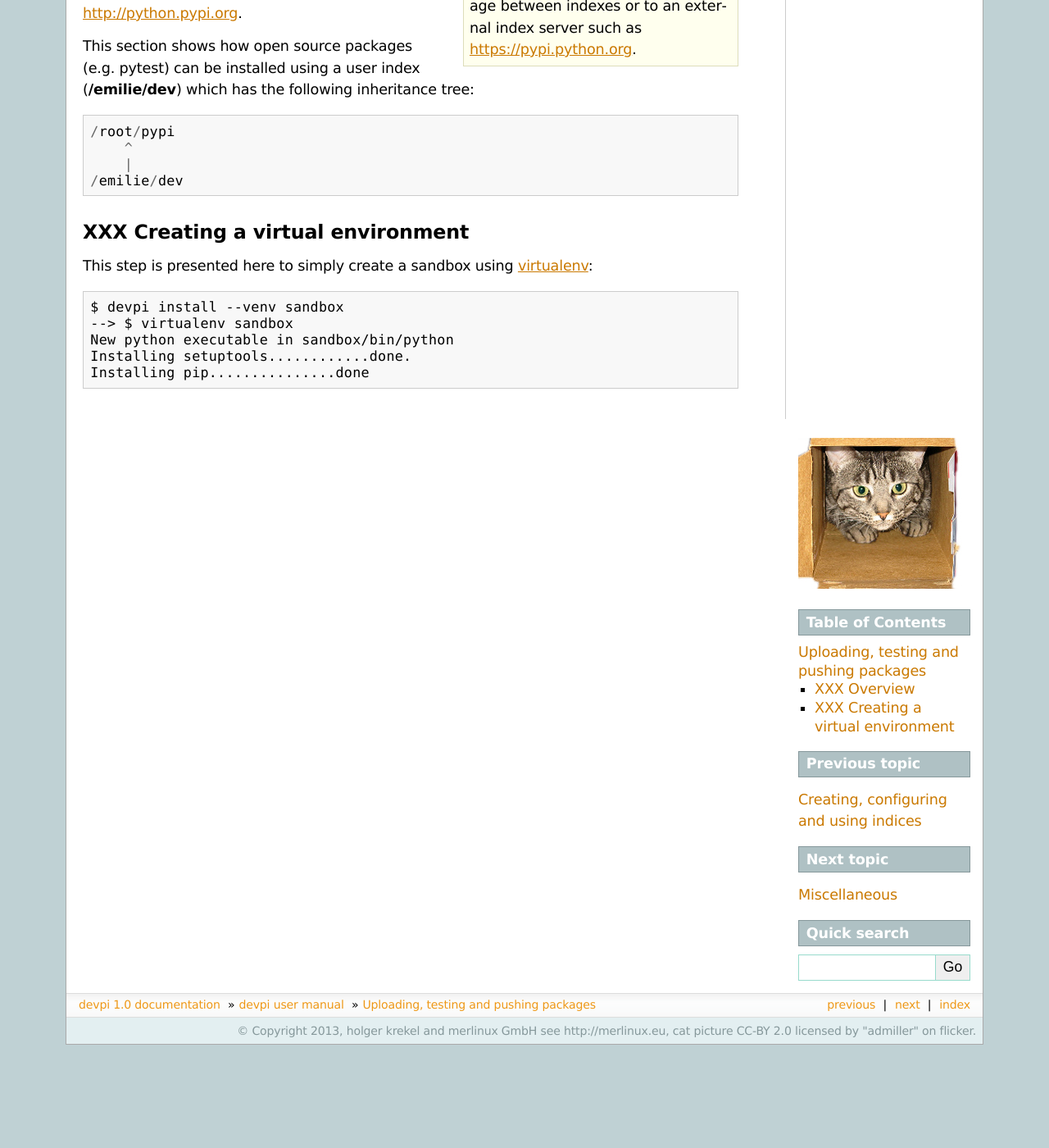
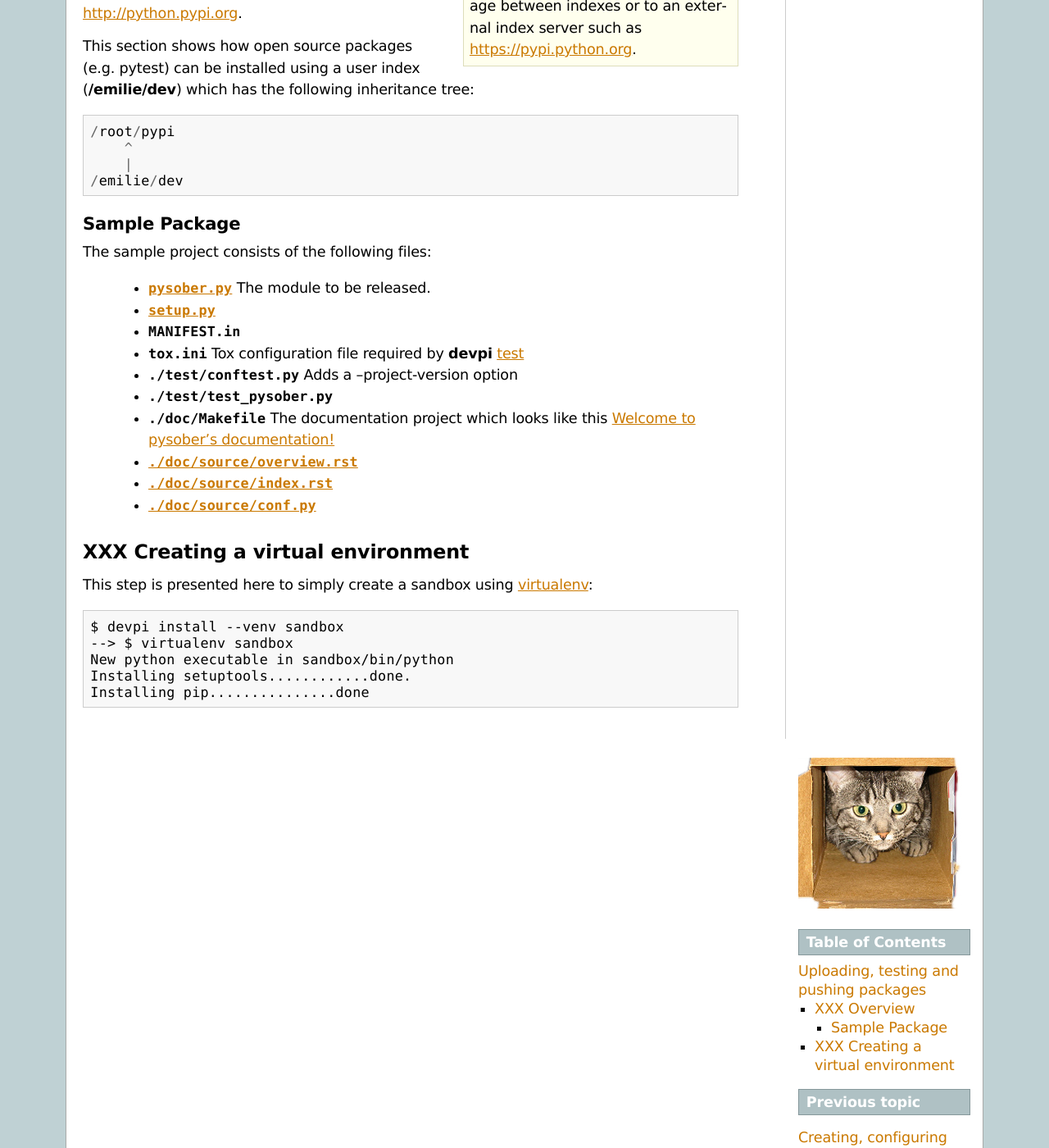
Before and after one commit to devpi/devpi, a Sphinx documentation site: the page built from doc/userman/devpi_packages.rst, in a window 1280 px wide and 1400 px high, scrolled down 214 px. Shown: the whole window at 82% size. Built offline with Sphinx 7.4.7, drawn with Linux system fonts in a browser that asks for light colours; before the commit the page ends 1488 px from its top, so only the background shows below that.

Commit message:
small mods to the doc

```diff
--- a/doc/userman/devpi_packages.rst
+++ b/doc/userman/devpi_packages.rst
@@ -25,6 +25,23 @@ using a user index (**/emilie/dev**) which has the following inheritance tree::
       /emilie/dev
 
 
+Sample Package
+^^^^^^^^^^^^^^
+
+The sample project consists of the following files:
+
+   * :download:`pysober.py <./pysober/pysober.py>` The module to be released.
+   * :download:`setup.py <./pysober/setup.py>`
+   * :download:`MANIFEST.in <./pysober/MANIFEST.in>`
+   * :download:`tox.ini <./pysober/tox.ini>` Tox configuration file required by **devpi** :ref:`cmdref_test`
+   * :download:`./test/conftest.py <./pysober/test/conftest.py>` Adds a --project-version option
+   * :download:`./test/test_pysober.py <./pysober/test/test_pysober.py>`
+   * :download:`./doc/Makefile <./pysober/doc/Makefile>` The documentation project which looks like this :ref:`pysober_index`
+   * :download:`./doc/source/overview.rst <./pysober/doc/source/overview.rst>`
+   * :download:`./doc/source/index.rst <./pysober/doc/source/index.rst>`
+   * :download:`./doc/source/conf.py <./pysober/doc/source/conf.py>`
+
+
 XXX Creating a virtual environment
 ----------------------------------
 
--- a/doc/userman/pysober/doc/source/index.rst
+++ b/doc/userman/pysober/doc/source/index.rst
@@ -1,8 +1,16 @@
+.. _pysober_index:
 
 Welcome to pysober's documentation!
 ===================================
 
-See :ref:`overview` chapter for details.
+:attention: This manual and the  following chapters, are not part of the
+            devpi manual itself.
+
+
+This document is part of the sample project used in the
+`devpi user manual <http://doc.devpi.net/latest/userman/index.html>`_.
+
+See :ref:`overview` chapter for details on this trivial project.
 
 Contents:
 
```
